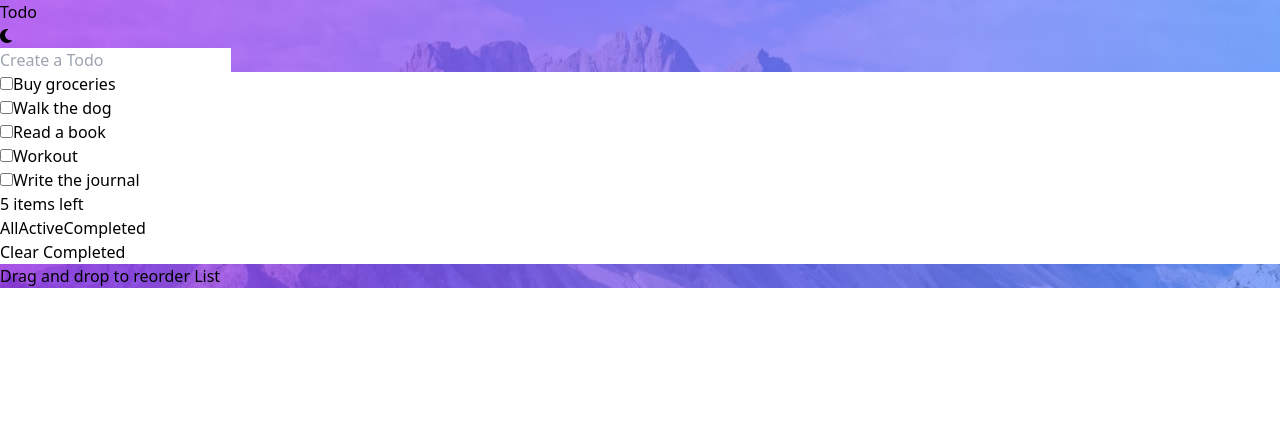
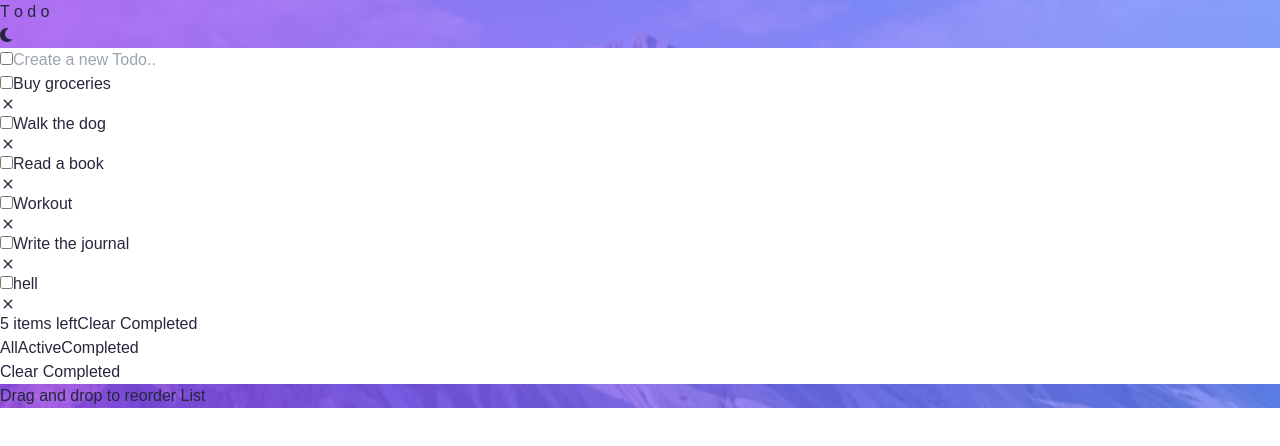
Before and after one commit to limbuindra/FirstDayInternship, a React (Vite) app: page / in a window 1280 px wide. Shown: the top 446 px of the page. Built offline with nearby package versions, Linux system fonts and the light colour scheme.

Commit message:
Design Updated

```diff
--- a/package.json
+++ b/package.json
@@ -13,9 +13,12 @@
     "@fortawesome/fontawesome-svg-core": "^6.7.2",
     "@fortawesome/free-solid-svg-icons": "^6.7.2",
     "@fortawesome/react-fontawesome": "^0.2.2",
+    "@material-ui/icons": "^4.11.3",
+    "@mui/icons-material": "^6.4.0",
     "font-awesome": "^4.7.0",
     "react": "^18.3.1",
-    "react-dom": "^18.3.1"
+    "react-dom": "^18.3.1",
+    "react-icons": "^5.4.0"
   },
   "devDependencies": {
     "@eslint/js": "^9.17.0",
--- a/src/Components/Form/Form.jsx
+++ b/src/Components/Form/Form.jsx
@@ -3,6 +3,7 @@ import { MyContext } from "../Context/Context";
 import { FontAwesomeIcon } from "@fortawesome/react-fontawesome";
 import { faMoon } from "@fortawesome/free-solid-svg-icons";
 import { faSun } from "@fortawesome/free-solid-svg-icons";
+import { IoMdClose } from "react-icons/io";
 
 const Form = () => {
 	const [items, setItems] = useState([
@@ -11,15 +12,18 @@ const Form = () => {
 		"Read a book",
 		"Workout",
 		"Write the journal",
+		"hell",
 	]);
 	const { toggle, toggleBackgroundColor, backgroundImage } =
 		useContext(MyContext);
 
 	const backgroundColor = toggle ? "#333" : "#fff";
-	const textColor = toggle ? "#fff" : "#000";
+	const textColor = toggle ? "#fff" : "#25273C";
 	const inputField = toggle
 		? { backgroundColor: "#25273C" }
 		: { backgroundColor: "white" };
+
+	const border = toggle ? "text-red" : "text-blue";
 
 	const [formData, setFormData] = useState({ todo: "" });
 
@@ -33,22 +37,26 @@ const Form = () => {
 	};
 	return (
 		<div
-			className=" min-h-screen flex flex-col items-center"
+			className=" min-h-screen flex flex-col items-center "
 			style={{
-				backgroundImage,
-                backgroundSize:"fit",
-                backgroundPosition:" top",
 				backgroundColor,
-				backgroundRepeat: "no-repeat",
 				color: textColor,
 			}}
 		>
-			<div className="w-full justify-center text-center mt-20">
-				<div className="flex items-center justify-evenly space-x-24 text-center ">
-					<h2 className="text-center text-white font-bold text-5xl space-x-8 uppercase">
-						Todo
+			<div
+				style={{
+					backgroundImage,
+					backgroundPosition: "top",
+					backgroundSize: "cover",
+					backgroundRepeat: "no-repeat",
+				}}
+				className="w-full justify-center text-center h-[290px]"
+			>
+				<div className="flex space-x-20 items-center md:space justify-evenly lg:space-x-12 text-center mt-24">
+					<h2 className="text-center flex flex-row text-white font-bold text-5xl space-x-8 uppercase">
+						T o d o
 					</h2>
-					<button className="" onClick={toggleBackgroundColor}>
+					<button onClick={toggleBackgroundColor}>
 						{toggle ? (
 							<FontAwesomeIcon icon={faSun} className="text-3xl" />
 						) : (
@@ -56,48 +64,74 @@ const Form = () => {
 						)}
 					</button>
 				</div>
-				<div className=" p-10 rounded-lg  md:w-2/3 sm:w-auto mx-auto lg:w-1/2">
+				<div  className=" p-10 rounded-lg w-full md:w-2/3 sm:w-auto mx-auto lg:w-1/2">
 					<form onSubmit={handleSubmit}>
-						<div className="flex justify-center items-center">
+						<div
+							style={inputField}
+							class="flex items-center space-x-1 bg-white p-2 mb-4 rounded-md"
+						>
+							<input
+								type="checkbox"
+								class="form-checkbox  h-6 w-8 text-blue-500"
+							/>
 							<input
 								style={inputField}
 								type="text"
 								value={formData.todo}
 								onChange={handleChange}
 								name="todo"
-								placeholder="Create a Todo"
-								className="border border-gray-300 shadow p-3 w-full rounded mb-5 focus:outline-none focus:ring-2 "
-							></input>
+								placeholder="Create a new Todo.."
+								class="focus:outline-none  p-2 rounded"
+							/>
 						</div>
 					</form>
-					<div className="shadow-lg bg-white rounded-sm" style={inputField}>
-						<ul className="space-y-1">
+					<div className="shadow-lg bg-white rounded-md " style={inputField}>
+						<ul className="space-y-1 max-h-60 overflow-y-auto scrollbar-hide">
 							{items.map((item, index) => (
 								<li
+									style={{ border }}
 									key={index}
-									className="flex items-center space-x-4 p-3 border-b border-gray-300 hover:bg-gray-200"
+									className={`flex items-center space-x-4 p-3 ${
+										toggle ? " border-b border-gray-700" : "border-b "
+									}  relative group`}
 								>
 									<input
+										style={inputField}
 										type="checkbox"
-										className="h-6 w-6 border-2 border-gray-300 rounded-full focus:ring-2 focus:ring-blue-500"
+										className="h-6 w-6 border-2 rounded-full border-gray-300 focus:ring-2 focus:ring-blue-500"
 									/>
-									<span className="text-lg">{item}</span>
+									<span className="text-md">{item}</span>
+									<span className="absolute right-4 opacity-2 group-hover:opacity-100  text-gray-500 hover:text-red-500 transition-opacity cursor-pointer">
+										<IoMdClose className="w-6 h-8" />
+									</span>
 								</li>
 							))}
 						</ul>
-						<div className="mt-2 font-medium p-4 text-xs w-full max-w-2xl flex items-center justify-between text-gray-600">
-							<span>5 items left</span>
-							<div className="flex space-x-4">
+
+						<div className="mt-2 font-medium p-4 text-xs w-full max-w-2xl flex flex-col sm:flex-row items-center sm:justify-between text-gray-600">
+							<div className="flex justify-between w-full sm:w-auto mb-8 sm:mb-0">
+								<span>5 items left</span>
+								<button className="hover:text-red-400 sm:hidden">
+									Clear Completed
+								</button>
+							</div>
+
+
+							<div className="flex justify-center space-x-4 w-full sm:w-auto sm:mt-0">
 								<button className="hover:text-blue-400">All</button>
 								<button className="hover:text-blue-400">Active</button>
 								<button className="hover:text-blue-400">Completed</button>
 							</div>
-							<button className="hover:text-red-400">Clear Completed</button>
+							<button className="hidden sm:block hover:text-red-400">
+								Clear Completed
+							</button>
 						</div>
 					</div>
 				</div>
+			<div className="text-slate-600 text-xs">
+				Drag and drop to reorder List
 			</div>
-			<div className="text-slate-600">Drag and drop to reorder List</div>
+			</div>
 		</div>
 	);
 };
--- a/src/index.css
+++ b/src/index.css
@@ -1,3 +1,7 @@
 @tailwind base;
 @tailwind components;
 @tailwind utilities;
+
+body {
+  font-family: 'Josefin Sans', sans-serif;
+}
```
Also changed, not shown: 1 other file (tests, documents, lock files or other folders).
